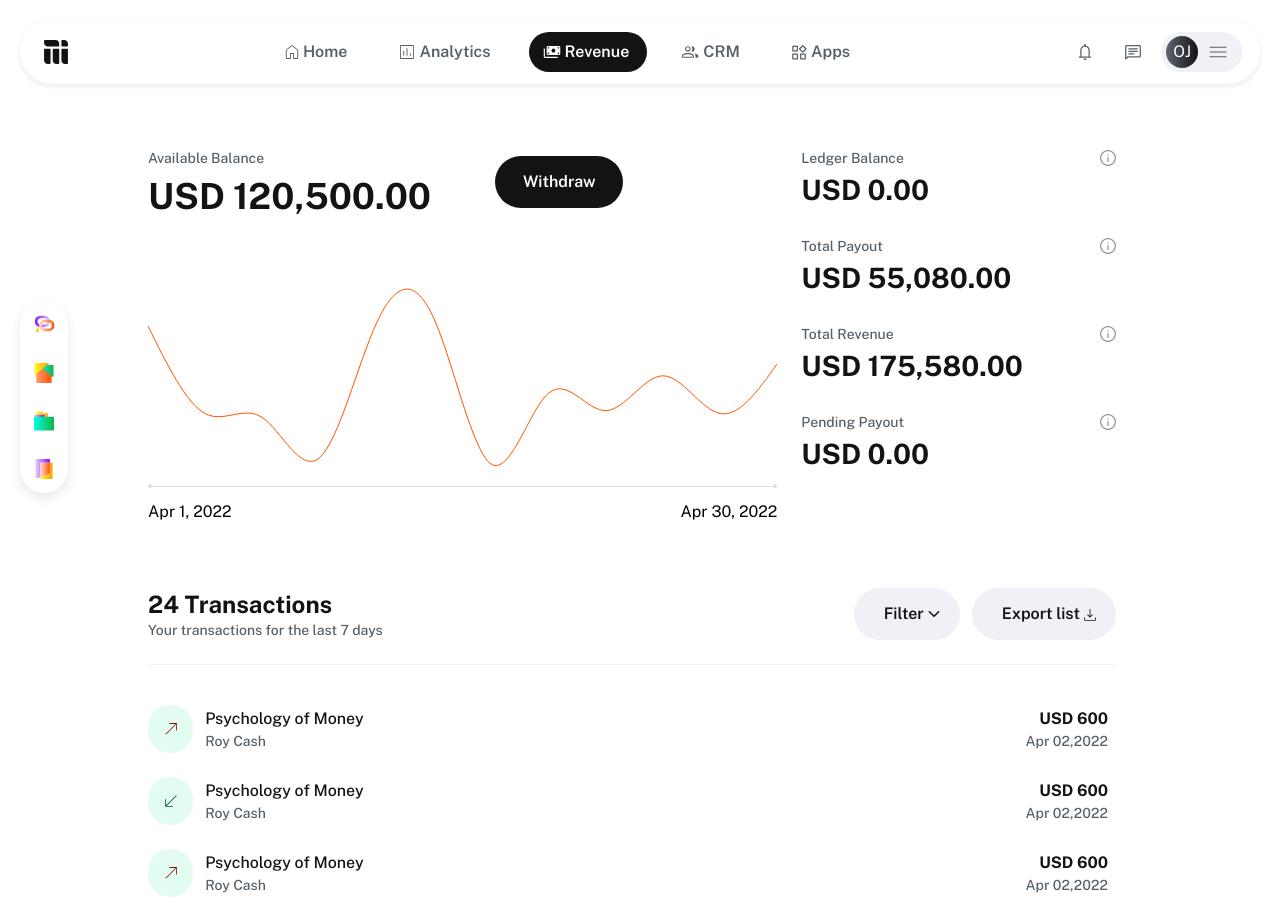
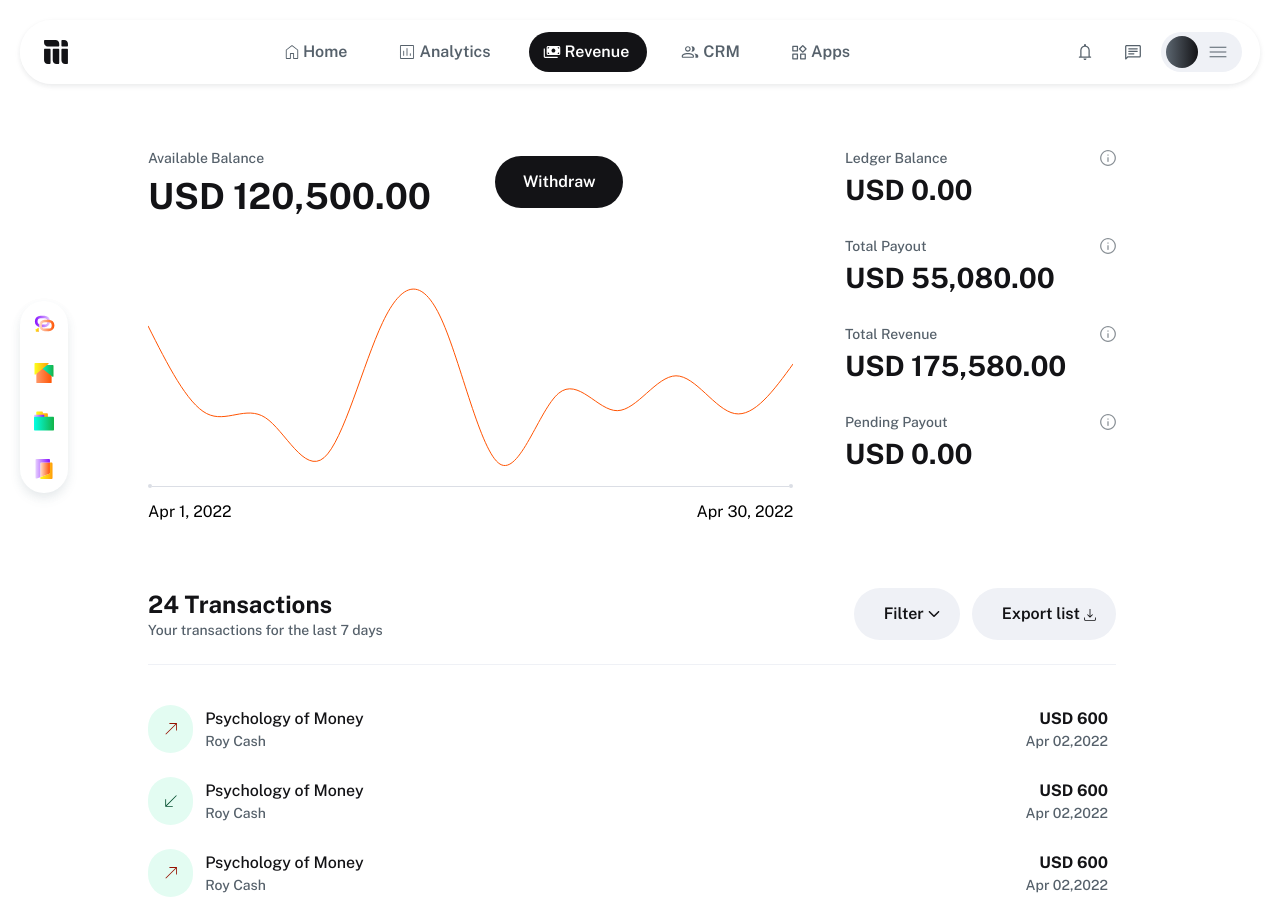
Before and after one commit to olamide234/revenue_dashboard, a Next.js app: page / in a window 1280 px wide. Built offline with nearby package versions, Linux system fonts and the light colour scheme; no server answers.

Commit message:
feat: signed in user

```diff
--- a/src/app/page.tsx
+++ b/src/app/page.tsx
@@ -1,11 +1,10 @@
 'use client';
-import React, { useState } from 'react';
+import React, { useState, useEffect } from 'react';
 import NavBar from '@app/components/NavBar';
 import RevenueDashboard from '@app/components/RevenueDashboard';
 import SideBar from '@app/components/SideBar';
 import FilterDialog from '@app/components/FilterDialog';
 import { IFilter } from '@app/types/index';
-// import CalendarFilter from '@app/components/CalendarFilter';
 
 export default function Home() {
   const [openDialog, setOpenDialog] = useState<boolean>(false);
@@ -13,6 +12,33 @@ export default function Home() {
     transaction_type: [],
     transaction_status: []
   })
+  const [user, setUser]= useState()
+  console.log(user, "user")
+
+  useEffect(() => {
+    (() => {
+      try {
+        fetch(`${process.env.NEXT_PUBLIC_BASE_URL}/user`)
+        .then(response => {
+          if (!response.ok) {
+            throw new Error('Network response was not ok');
+          }
+          return response.json(); // Parse the JSON in the response
+        })
+          .then((data) => {
+            setUser(data);
+            return;
+          })
+          .catch((err) => {
+            console.log(err);
+            return;
+          });
+      } catch (error) {
+        console.log("Please check your internet!", error);
+      }
+    })();
+  }, []); //getData, setActivities,
+
   const handleFilter = (filters: object) => {
     setFilters((prevState: IFilter) => ({
       ...prevState,
@@ -25,7 +51,7 @@ export default function Home() {
 
   return (
     <main className="h-screen bg-white p-5 min-w-[700px]">
-      <NavBar />
+      <NavBar userData={user}/>
       <div className="flex h-[calc(100vh-110px)]">
         <div className='h-full flex items-center'>
         <div className="mb-16 hidden h-fit md:flex">
@@ -33,10 +59,6 @@ export default function Home() {
         </div>
         </div>
         <RevenueDashboard setfilterDialog={setOpenDialog} filters={filters}/>
-        {/* <CalendarFilter
-            onFilter={(filter: object) => handleFilter(filter)}
-            enforceSingleDate
-          /> */}
       </div>
       <div className={`${overlay} ${openDialog ? 'block' : 'hidden'}`}>
         <div onClick={() => setOpenDialog(false)} className='absolute w-full h-full'></div>
--- a/src/components/NavBar.tsx
+++ b/src/components/NavBar.tsx
@@ -11,6 +11,13 @@ import AppsIcon from '@app/assets/svg/AppsIcon';
 import NotificationIcon from '@app/assets/svg/NotificationIcon';
 import ChatIcon from '@app/assets/svg/ChatIcon';
 import MenuIcon from '@app/assets/svg/MenuIcon';
+import nameInitials from '@app/utils/nameInitials';
+
+interface IUserData {
+  email: string;
+  first_name: string;
+  last_name: string;
+}
 
 const links = [
   {
@@ -40,19 +47,19 @@ const links = [
   },
 ];
 
-export default function NavBar() {
+export default function NavBar({ userData }: { userData: IUserData | undefined }) {
   const currentRoute = usePathname();
 
   const activeStyle = 'bg-[#131316] text-white';
   const nonActiveLink = 'bg-white text-[#56616B] hover:bg-[#EFF1F6]';
   return (
-    <nav className="shadow-navShadow flex h-16 items-center justify-between rounded-[100px] border-2 border-white p-2 lg:p-4">
+    <nav className="flex h-16 items-center justify-between rounded-[100px] border-2 border-white p-2 shadow-navShadow lg:p-4">
       <MainStackLogo />
-      <ul className="hidden md:flex items-center md:gap-1 lg:gap-5">
+      <ul className="hidden items-center md:flex md:gap-1 lg:gap-5">
         {links.map((link, index) => (
           <li
             key={index}
-            className={`${currentRoute === link.href ? activeStyle : nonActiveLink} rounded-[100px] py-2 pl-[14px] pr-[18px] font-semibold text-xs lg:text-base`}
+            className={`${currentRoute === link.href ? activeStyle : nonActiveLink} rounded-[100px] py-2 pl-[14px] pr-[18px] text-xs font-semibold lg:text-base`}
           >
             <Link href={link.href} className="flex items-center gap-1">
               {link.icon}
@@ -70,7 +77,7 @@ export default function NavBar() {
         </span>
         <div className="flex items-center gap-2 rounded-[100px] bg-[#EFF1F6] py-1 pl-[5px] pr-3">
           <div className="flex h-8 w-8 items-center justify-center rounded-full bg-gradient-to-r from-[#5C6670] to-[#131316] text-white">
-            OJ
+            {userData && nameInitials(userData.first_name, userData.last_name)}
           </div>
           <MenuIcon />
         </div>
--- a/src/components/RevenueDashboard.tsx
+++ b/src/components/RevenueDashboard.tsx
@@ -39,8 +39,7 @@ export default function RevenueDashboard({
 
           <LineChart data={graphData} />
         </div>
-        <div className="flex w-1/3 min-w-fit flex-col gap-8">
-          {/* [16.94rem] */}
+        <div className="flex w-1/3 min-w-fit max-w-[16.94rem] flex-col gap-8">
           <div>
             <div className="mb-2 flex items-center justify-between gap-2 text-sm font-medium text-[#56616B]">
               Ledger Balance
--- /dev/null
+++ b/src/utils/nameInitials.ts
@@ -0,0 +1,8 @@
+export default function nameInitials(firstName: string, lastName: string): string {
+    const firstInitial = firstName.charAt(0);
+    const lastInitial = lastName.charAt(0);
+
+    const initials = firstInitial.toUpperCase() + lastInitial.toUpperCase();
+
+    return initials;
+}
```
